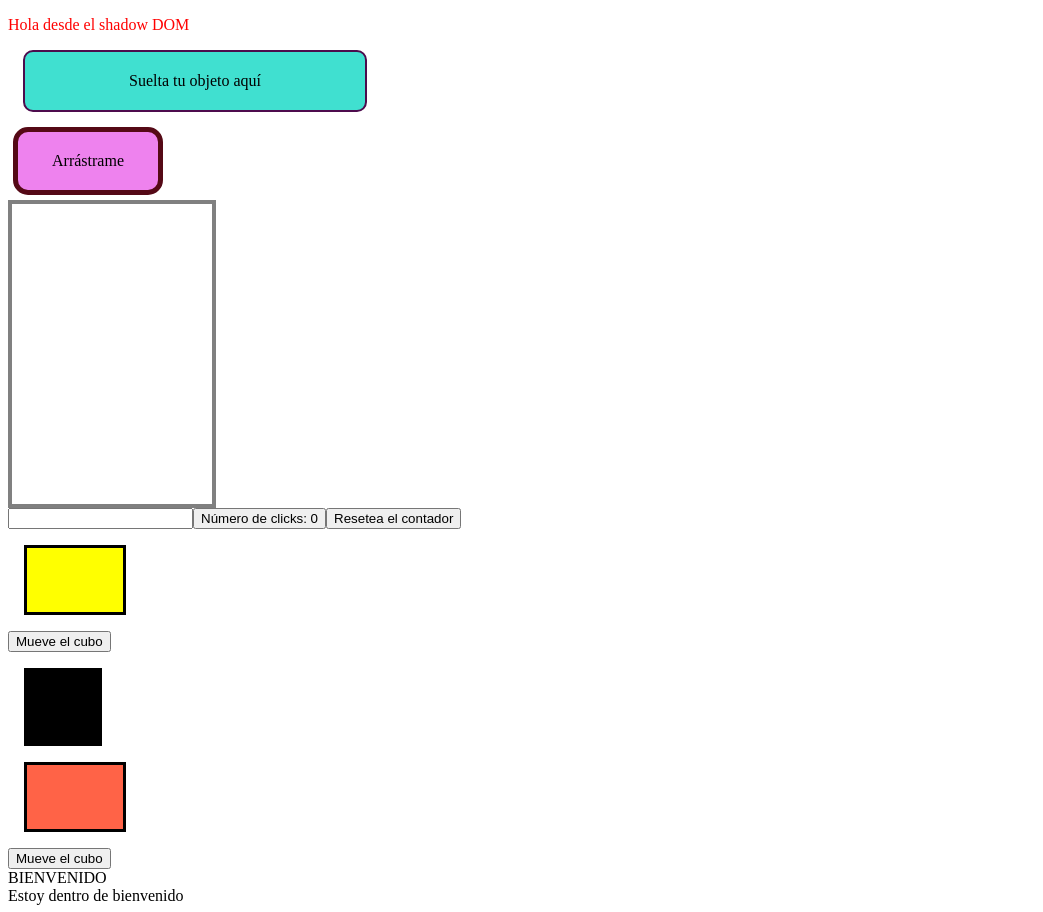
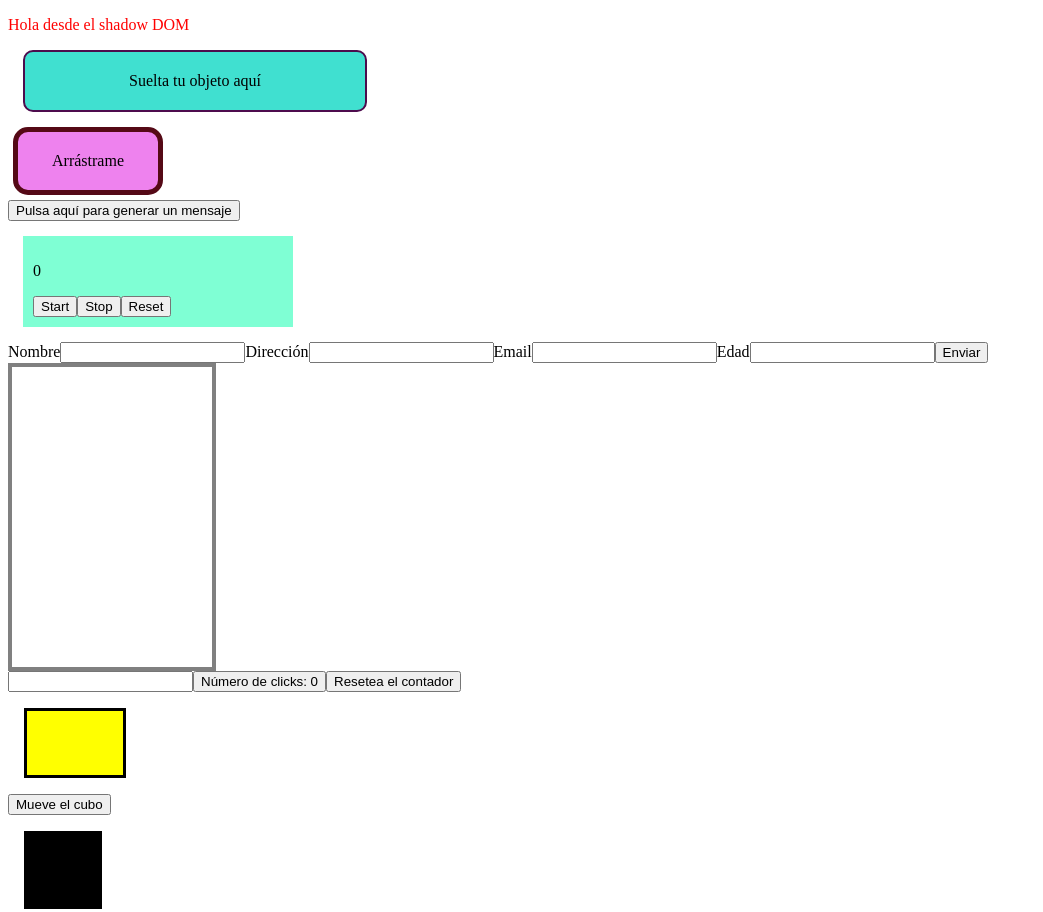
Before and after one commit to Vipo89/ex_manipulacion_dom, a website built with Vite: page index.html in a window 1280 px wide. Shown: the top 912 px of the page, without its empty margins (0-1043 px from the left). Built offline with nearby package versions, Linux system fonts and the light colour scheme.

Commit message:
Exercises 15-18 done

```diff
--- a/src/main.js
+++ b/src/main.js
@@ -630,3 +630,155 @@ goodobjkeys.forEach(element1 => {
     console.log(goodobj[element1]);
   });
 });
+
+console.log("(15)=====================================================(15)");
+
+//Crea un mensaje que se muestre en #app 3 segundos después de pulsar un botón.
+
+const btn15 = document.createElement("button");
+btn15.textContent = "Pulsa aquí para generar un mensaje";
+document.querySelector("#app").appendChild(btn15);
+
+btn15.addEventListener("click", () => {
+  alertMessage();
+});
+function alertMessage() {
+  console.log("hola");
+}
+
+console.log("(16)=====================================================(16)");
+
+//Crea un contador que aumente cada segundo y un botón que lo detenga cuando se pulse y otro para resetearlo a 0.
+
+const div16 = document.createElement("div");
+div16.classList.add("div16");
+
+const startBtn = document.createElement("button");
+const stopBtn = document.createElement("button");
+const resetBtn = document.createElement("button");
+const counterText = document.createElement("p");
+
+counterText.textContent = "0";
+startBtn.textContent = "Start";
+stopBtn.textContent = "Stop";
+resetBtn.textContent = "Reset";
+
+div16.appendChild(counterText);
+div16.appendChild(startBtn);
+div16.appendChild(stopBtn);
+div16.appendChild(resetBtn);
+
+document.querySelector("#app").appendChild(div16);
+
+let counter = 0;
+
+let intervalD = null;
+function startCounter() {
+  if (!intervalD) {
+    intervalD = setInterval(() => {
+      counterText.textContent = ++counter;
+    }, 1000);
+  }
+}
+
+startBtn.addEventListener("click", () => {
+  startCounter();
+});
+
+function stopCounter() {
+  clearInterval(intervalD);
+}
+stopBtn.addEventListener("click", stopCounter);
+
+resetBtn.addEventListener("click", () => {
+  counter = 0;
+  counterText.textContent = counter;
+  stopCounter();
+});
+
+console.log("(17)=====================================================(17)");
+
+//Crea un formulario simple con nombre, direccion, email y edad, y al enviarlo
+// Muestra los datos en pantalla sin recargar la página (usando preventDefault).
+
+const div17 = document.createElement("div");
+div17.classList.add("div17");
+
+const form17 = document.createElement("form");
+
+const namelabel = document.createElement("label");
+namelabel.textContent = "Nombre";
+namelabel.setAttribute("for", "nombre");
+
+const nameinput = document.createElement("input");
+nameinput.setAttribute("type", "text");
+nameinput.setAttribute("id", "nombre");
+nameinput.setAttribute("name", "nombre");
+
+const addreslabel = document.createElement("label");
+addreslabel.textContent = "Dirección";
+addreslabel.setAttribute("for", "direccion");
+
+const addresinput = document.createElement("input");
+addresinput.setAttribute("type", "text");
+addresinput.setAttribute("id", "addres");
+addresinput.setAttribute("name", "addres");
+
+const emaillabel = document.createElement("label");
+emaillabel.textContent = "Email";
+emaillabel.setAttribute("for", "email");
+
+const emailinput = document.createElement("input");
+emailinput.setAttribute("type", "text");
+emailinput.setAttribute("id", "email");
+emailinput.setAttribute("name", "email");
+
+const agelabel = document.createElement("label");
+agelabel.textContent = "Edad";
+agelabel.setAttribute("for", "age");
+
+const ageinput = document.createElement("input");
+ageinput.setAttribute("type", "number");
+ageinput.setAttribute("id", "age");
+ageinput.setAttribute("name", "age");
+
+const submitBtn = document.createElement("button");
+submitBtn.textContent = "Enviar";
+submitBtn.setAttribute("type", "submit");
+
+form17.appendChild(namelabel);
+form17.appendChild(nameinput);
+form17.appendChild(addreslabel);
+form17.appendChild(addresinput);
+form17.appendChild(emaillabel);
+form17.appendChild(emailinput);
+form17.appendChild(agelabel);
+form17.appendChild(ageinput);
+form17.appendChild(submitBtn);
+
+div17.appendChild(form17);
+document.querySelector("#app").appendChild(div17);
+
+
+
+form17.addEventListener("submit", function (evento) {
+  evento.preventDefault();
+  console.log(nameinput.value);
+  console.log(addresinput.value);
+  console.log(emailinput.value);
+  console.log(ageinput.value);
+
+console.log("(17)=====================================================(17)");
+
+  const errors = [];
+  if (nameinput.value.trim().length <= 0) {
+    errors.push(" El nombre es obligatorio");
+  }
+  if (Number(ageinput.value) < 18) {
+    errors.push(" La edad debe ser mayor a 18");
+  }
+  if (!emailinput.value.includes("@") || emailinput.value.length < 10) {
+    errors.push(" El correo debe contener @ y ser mayor a 10 caracteres");
+  }
+  alert(errors)
+});
--- a/src/style.css
+++ b/src/style.css
@@ -126,3 +126,12 @@ width: 300px;
 margin: 5px;
   width: 100px;
 }
+
+.div16{
+
+  margin: 15px;
+  padding: 10px;
+  background-color: aquamarine;
+  width: 250px;
+
+}
```
